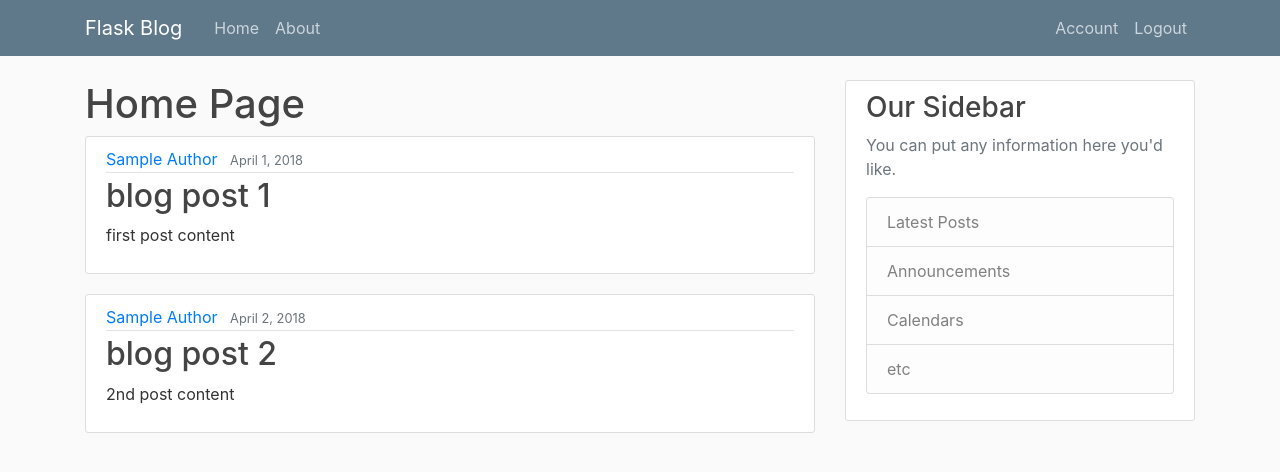
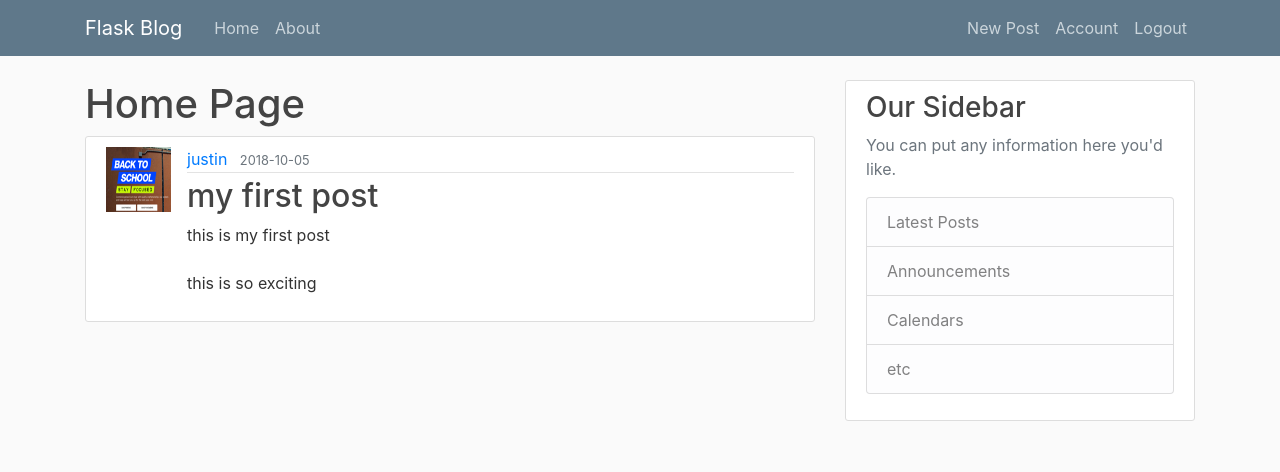
Before and after one commit to jnhoang/flask_blog, a Flask app: page / in a window 1280 px wide. Shown: the top 472 px of the page. Run offline with Flask 2, Linux system fonts and the light colour scheme; a user stored in the database is signed in; data comes from the database, SQL or seed files in the repository; both versions use the stored data as it was after the commit; some libraries are stand-ins or nearby versions.

Commit message:
added POST blog post

```diff
--- a/flaskblog/routes.py
+++ b/flaskblog/routes.py
@@ -6,23 +6,10 @@ from flask_login  import login_user, current_user, logout_user, login_required
 
 # module imports
 from flaskblog        import app, db, bcrypt
-from flaskblog.forms  import RegistrationForm, LoginForm, UpdateAccountForm
+from flaskblog.forms  import RegistrationForm, LoginForm, UpdateAccountForm, PostForm
 from flaskblog.models import User, Post
 
-posts = [
-  {
-    'author'      : 'Sample Author',
-    'title'       : 'blog post 1',
-    'content'     : 'first post content',
-    'date_posted' : 'April 1, 2018'
-  },
-  {
-    'author'      : 'Sample Author',
-    'title'       : 'blog post 2',
-    'content'     : '2nd post content',
-    'date_posted' : 'April 2, 2018'
-  }
-]
+
 
 @app.route('/get_user')
 def get_user():
@@ -34,6 +21,7 @@ def get_user():
 @app.route('/')
 @app.route('/home')
 def home():
+  posts = Post.query.all()
   return render_template('home.html', posts=posts)
 
 
@@ -138,3 +126,16 @@ def account():
           title      = 'Account',
           image_file = image_file,
           form       = form)
+
+
+@app.route('/post/new', methods=['GET', 'POST'])
+@login_required
+def new_post():
+  form = PostForm()
+  if form.validate_on_submit():
+    post = Post(title=form.title.data, content=form.content.data, author=current_user)
+    db.session.add(post)
+    db.session.commit()
+    flash('Your post has been created', 'success')
+    return redirect(url_for('home'))
+  return render_template('create_post.html', title= 'New Post', form=form)
--- a/flaskblog/templates/home.html
+++ b/flaskblog/templates/home.html
@@ -5,10 +5,13 @@
 
   {% for post in posts %}
     <article class="media content-section">
+      <img
+        class="rounded-cirle article-img"
+        src="{{ url_for('static', filename='profile_pics/' + post.author.image_file) }}" />
       <div class="media-body">
         <div class="article-metadata">
-          <a class="mr-2" href="#">{{ post.author }}</a>
-          <small class="text-muted">{{ post.date_posted }}</small>
+          <a class="mr-2" href="#">{{ post.author.username }}</a>
+          <small class="text-muted">{{ post.date_posted.strftime('%Y-%m-%d') }}</small>
         </div>
         <h2><a class="article-title" href="#">{{ post.title }}</a></h2>
         <p class="article-content">{{ post.content }}</p>
--- a/flaskblog/templates/layout.html
+++ b/flaskblog/templates/layout.html
@@ -37,6 +37,7 @@
           <!-- Navbar Right Side -->
           <div class="navbar-nav">
             {% if current_user.is_authenticated %}
+              <a class="nav-item nav-link" href="{{ url_for('new_post') }}">New Post</a>
               <a class="nav-item nav-link" href="{{ url_for('account') }}">Account</a>
               <a class="nav-item nav-link" href="{{ url_for('logout') }}">Logout</a>
             {% else %}
```
Also changed, not shown: flaskblog/forms.py (+8 -1 lines), flaskblog/templates/create_post.html (added, +44 -0 lines), flaskblog/site.db.
